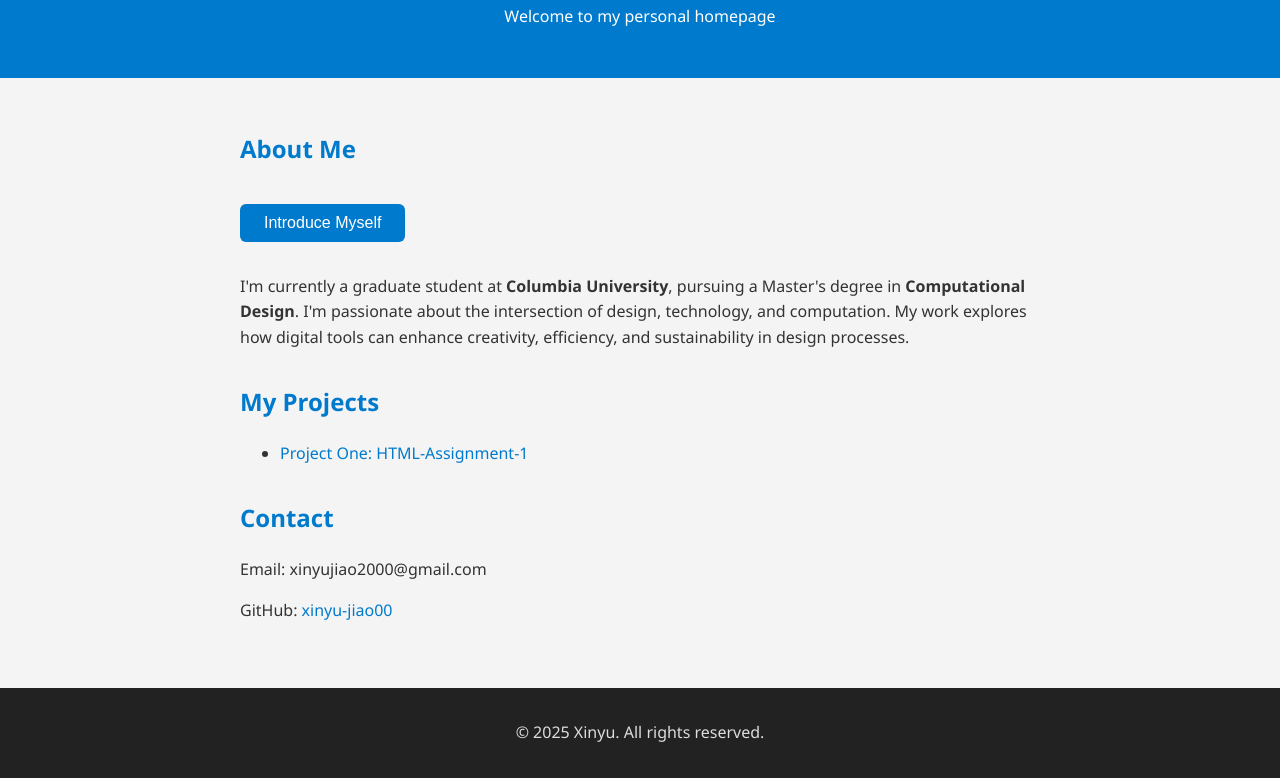
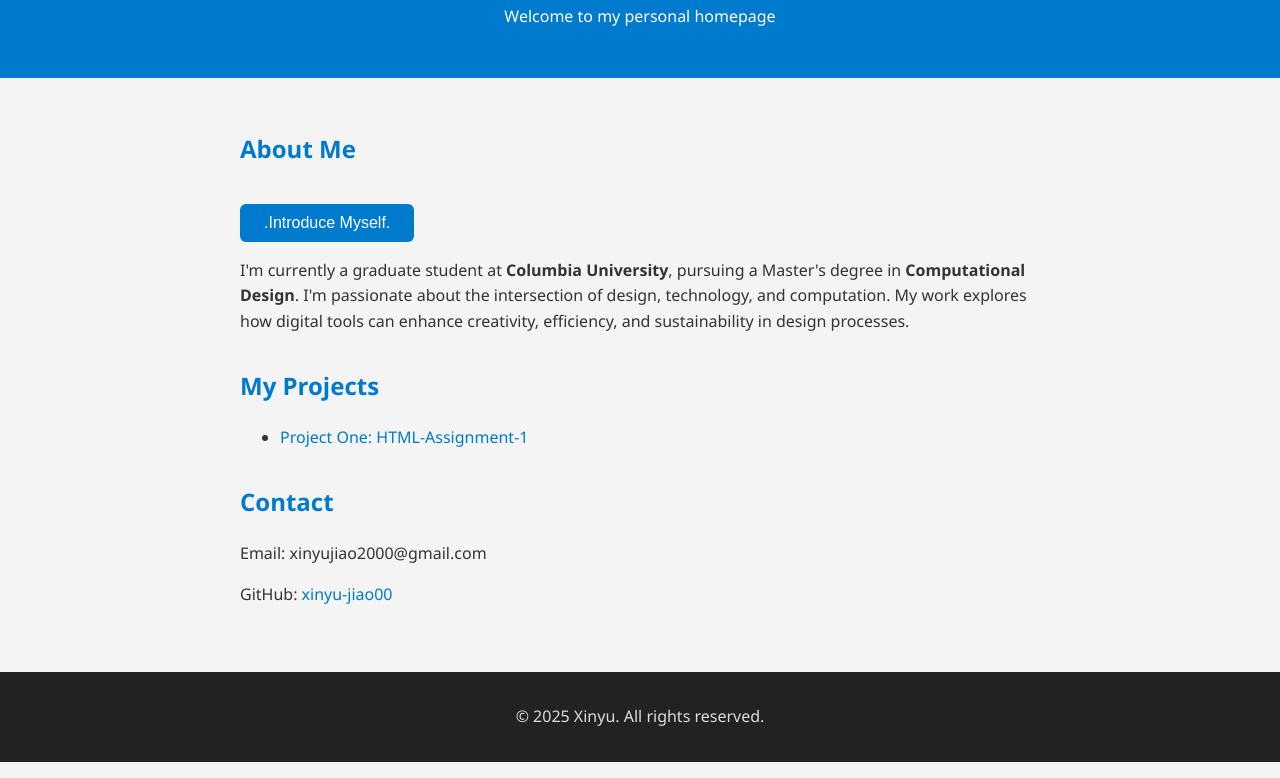
Before and after one commit to xinyu-jiao00/HTML-Assignment-1, a plain HTML site: page index.html in a window 1280 px wide. Shown: the part 122-900 px from the top of the page. Drawn offline with Linux system fonts and the light colour scheme.

Commit message:
My Personal Info
my personal web

```diff
--- a/index.html
+++ b/index.html
@@ -17,9 +17,7 @@
     <main>
         <section class="about">
             <h2>About Me</h2>
-            <section class="intro-button">
-                <button onclick="showIntro()">Introduce Myself</button>
-            </section>
+            <button onclick="showIntro()">.Introduce Myself.</button>
             <p>
                 I'm currently a graduate student at <strong>Columbia University</strong>, pursuing a Master's degree in
                 <strong>Computational Design</strong>.
```
